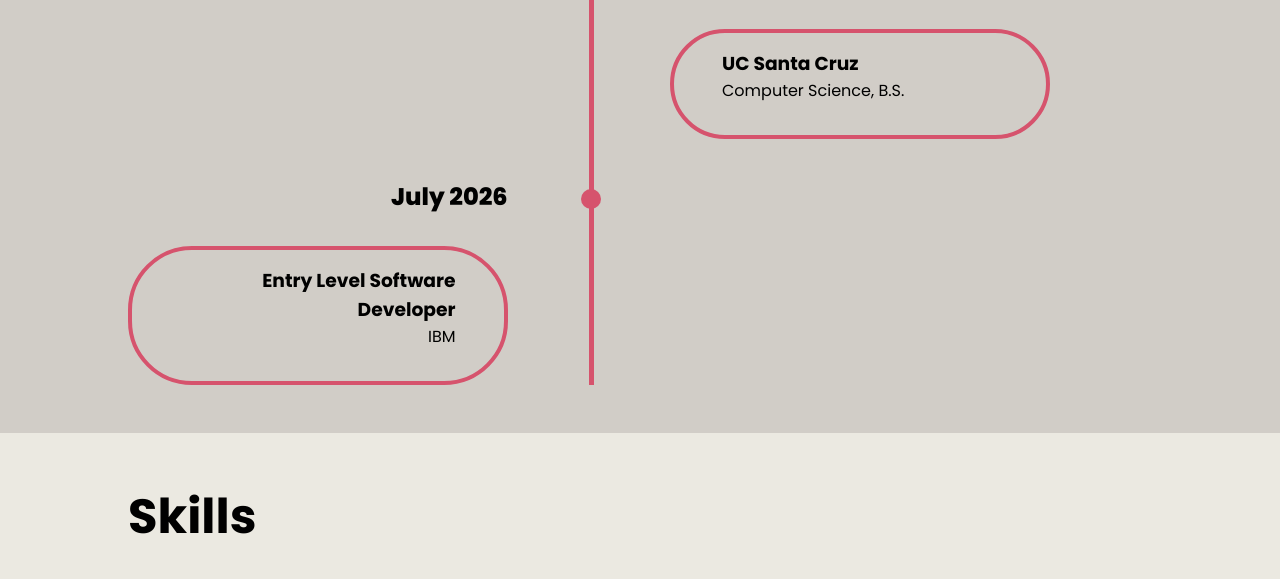
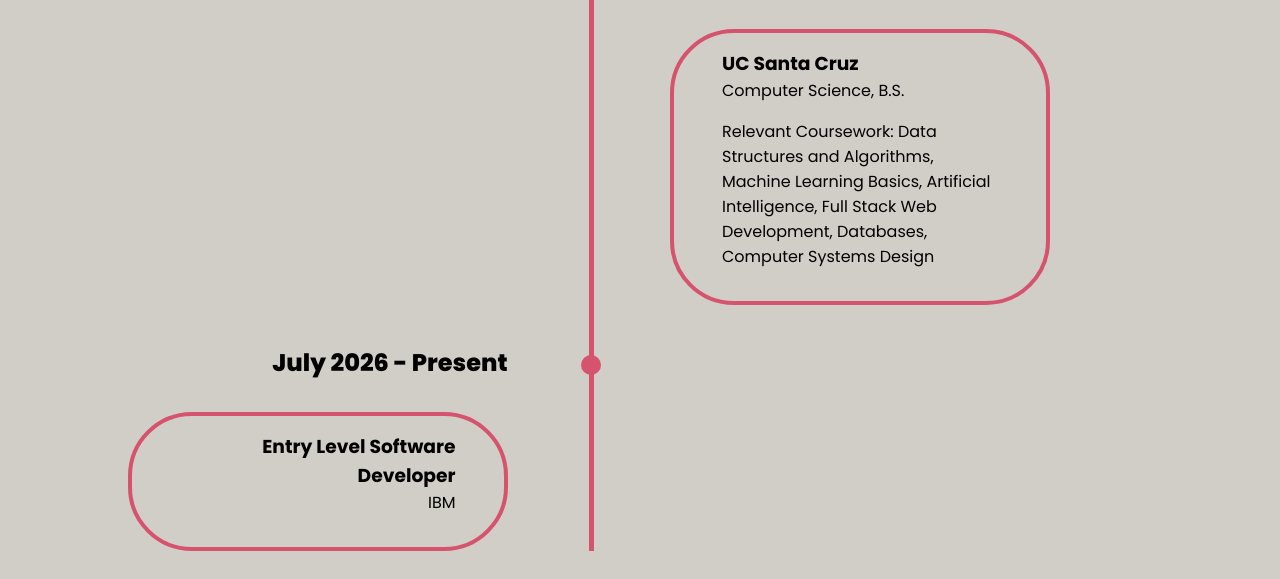
Before and after one commit to tans88/portfolio-website, a website: page index.html in a window 1280 px wide. Shown: the part 3303-3882 px from the top of the page. Drawn offline with nearby package versions, Linux system fonts and the light colour scheme.

Commit message:
added relevant coursework from college

```diff
--- a/index.html
+++ b/index.html
@@ -119,12 +119,15 @@
                     <div class="description">
                         <h3>UC Santa Cruz</h3>
                         <p>Computer Science, B.S.</p>
+                        <p>Relevant Coursework: Data Structures and Algorithms,
+                            Machine Learning Basics, Artificial Intelligence,
+                            Full Stack Web Development, Databases, Computer Systems Design</p>
                     </div>
                 </div>
 
                 <div class="item">
                     <div class="dot"></div>
-                    <div class="date">July 2026</div>
+                    <div class="date">July 2026 - Present</div>
                     <div class="description">
                         <h3>Entry Level Software Developer</h3>
                         <p>IBM</p>
```
